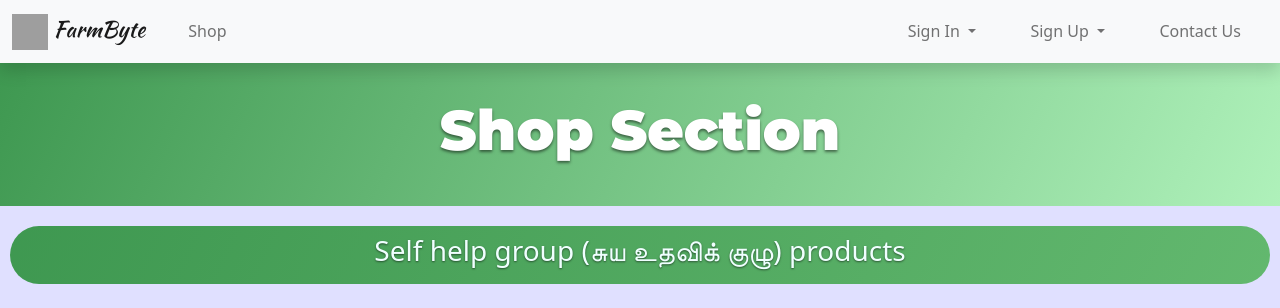
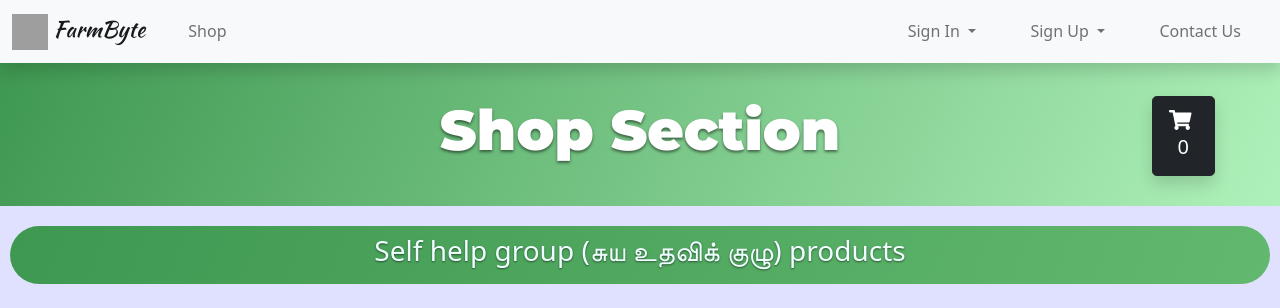
Before and after one commit to hariharan-tech/FarmByte_by_BytePage_Hackinfinity, a Flask app: page /shop in a window 1280 px wide. Shown: the top 308 px of the page. Run offline with Flask 2, Linux system fonts and the light colour scheme; data comes from the database, SQL or seed files in the repository; some libraries are stand-ins or nearby versions; grey boxes are pictures that could not be loaded.

Commit message:
Update shop.html

```diff
--- a/templates/shop.html
+++ b/templates/shop.html
@@ -63,10 +63,18 @@
       line-height: 1.5;
     }
 
+    .bttn {
+        position: absolute;
+        left: 90%;
+        top: 12%;
+        z-index: 20;
+    }
+
 
 </style>
 <section id="cta">
     <h3 class="calltoaction">Shop Section</h3>
+    <button type="button" class="btn btn-dark btn-lg bttn shadow"><i class="fa fa-shopping-cart" style="margin-right: 6px;"></i> <h5 id="cart_count">0</h5></button>
 </section>
 
 <div class="subtitle"><h3>Self help group (சுய உதவிக் குழு) products</h3></div>
```
